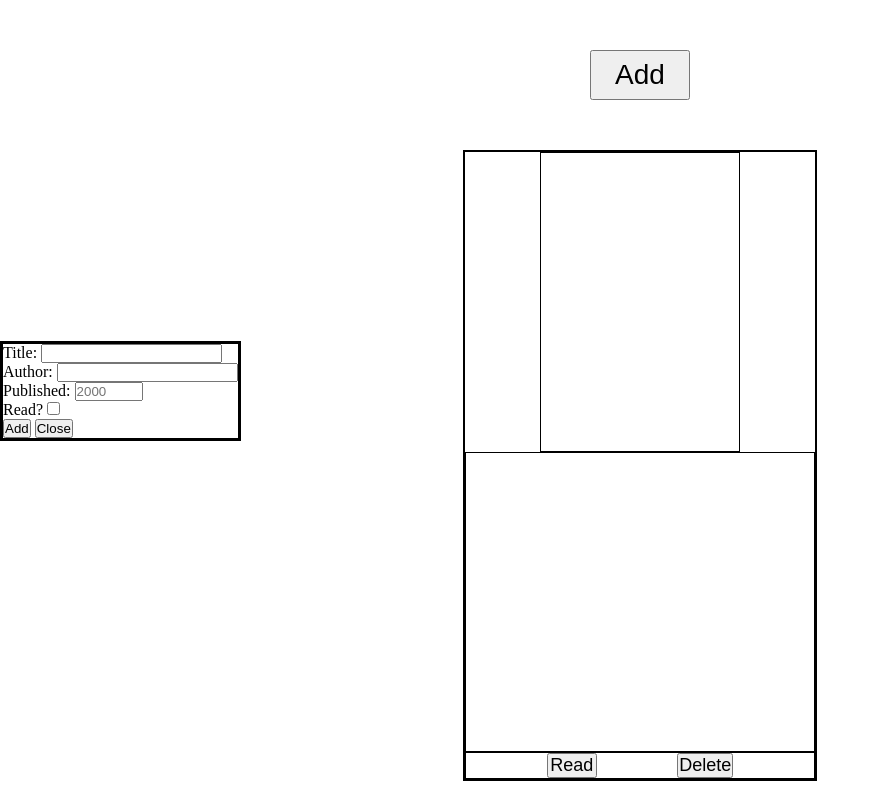
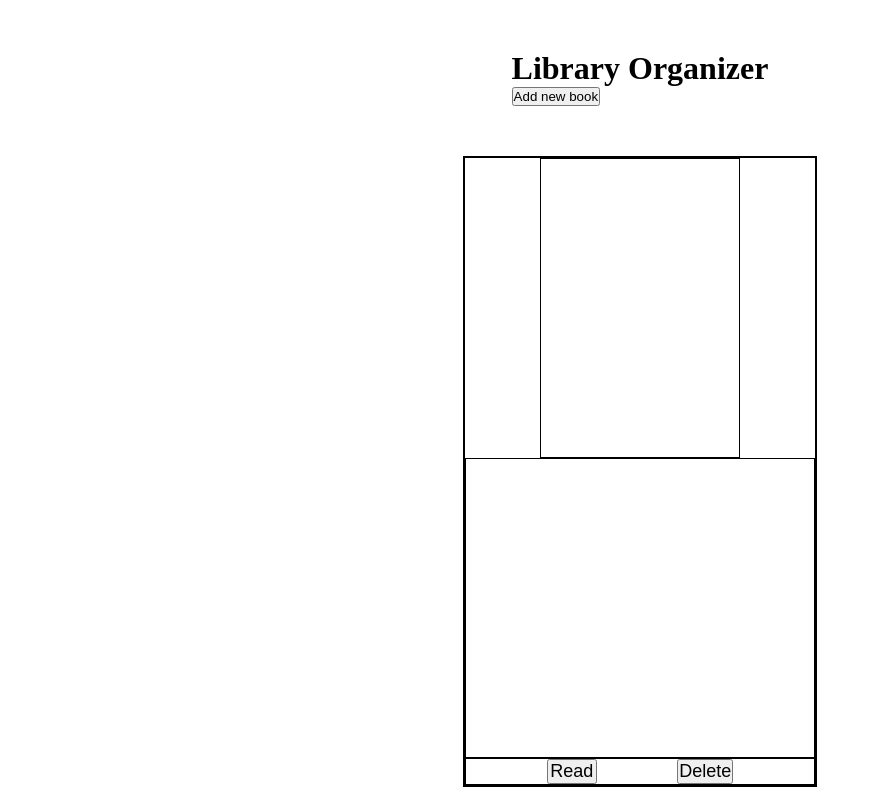
Before and after one commit to 0xblur/odin-library, a plain HTML site: page index.html in a window 1280 px wide. Shown: the whole page, without its empty margins (0-880 px from the left). Drawn offline with Linux system fonts and the light colour scheme.

Commit message:
[FIX]: Html reorganization

```diff
--- a/index.html
+++ b/index.html
@@ -9,7 +9,8 @@
 </head>
 <body>
   <header>
-    <button id="add">Add</button>
+    <h1>Library Organizer</h1>
+    <button id="open-dialog">Add new book</button>
   </header>
   <div id="library">
       <div class="book-card">
@@ -21,26 +22,26 @@
         </div>
       </div>
   </div>
-  <dialog open>
+  <dialog>
       <form method="dialog" name="add-book">
         <label>
           Title:
-          <input type="text" required>
+          <input name="title" type="text" required>
         </label>
         <label>
           Author:
-          <input type="text">
+          <input name="author" type="text">
         </label>
         <label>
           Published:
-          <input type="number" min="0" max="2050" step="1" placeholder="2000">
+          <input name="date" type="number" min="0" max="2050" step="1" placeholder="2000">
         </label>
         <label>
           Read?
-          <input type="checkbox">
+          <input name="read" type="checkbox">
         </label>
-        <button type="submit">Add</button>
-        <button type="button">Close</button>
+        <button id="submit" type="submit">Add</button>
+        <button id="close-dialog">Close</button>
       </form>
   </dialog>
 </body>
```
